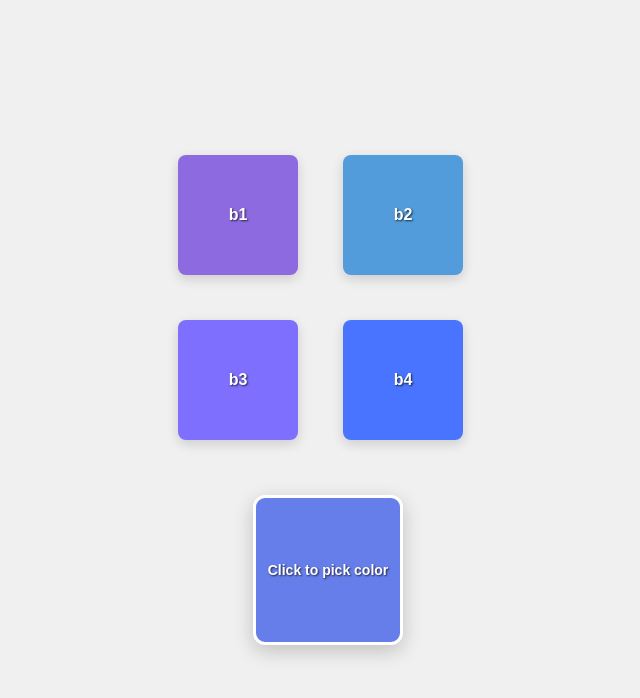
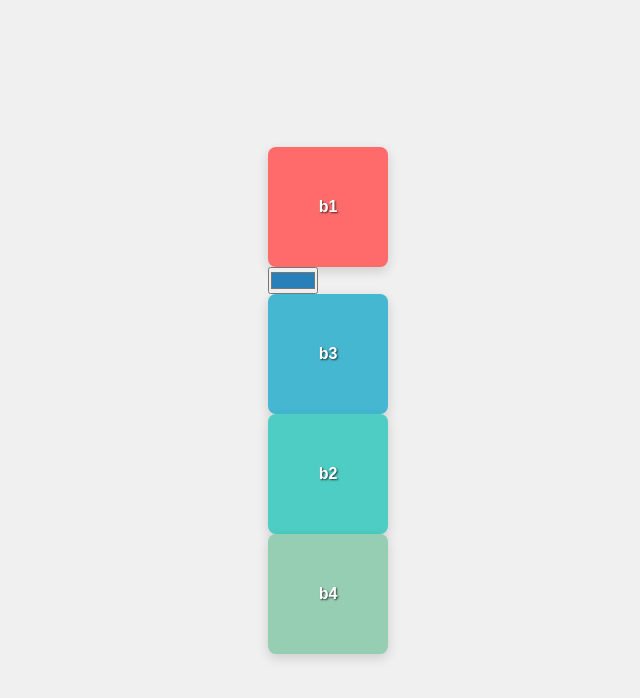
Before and after one commit to Ponava-pr/-2, a plain HTML site: page index.html in a window 1280 px wide. Shown: the whole page, without its empty margins (312-952 px from the left). Drawn offline with Linux system fonts and the light colour scheme.

Commit message:
Update index.html

```diff
--- a/index.html
+++ b/index.html
@@ -8,18 +8,16 @@
 </head>
 <body>
     <div class="container">
-        <div class="color-blocks">
+        <div class="color-grid">
             <div class="block b1" id="b1">b1</div>
+            <div class="color-picker-container">
+                <input type="color" class="colorPicker" value="#2980b9">
+            </div>
+            <div class="block b3" id="b3">b3</div>
             <div class="block b2" id="b2">b2</div>
-            <div class="block b3" id="b3">b3</div>
+            <div class="empty"></div>
             <div class="block b4" id="b4">b4</div>
         </div>
-
-        <div class="center-block" id="centerBlock">
-            <span>Click to pick color</span>
-        </div>
-
-        <input type="color" id="colorPicker" class="hidden">
     </div>
 
     <script src="script.js"></script>
```
